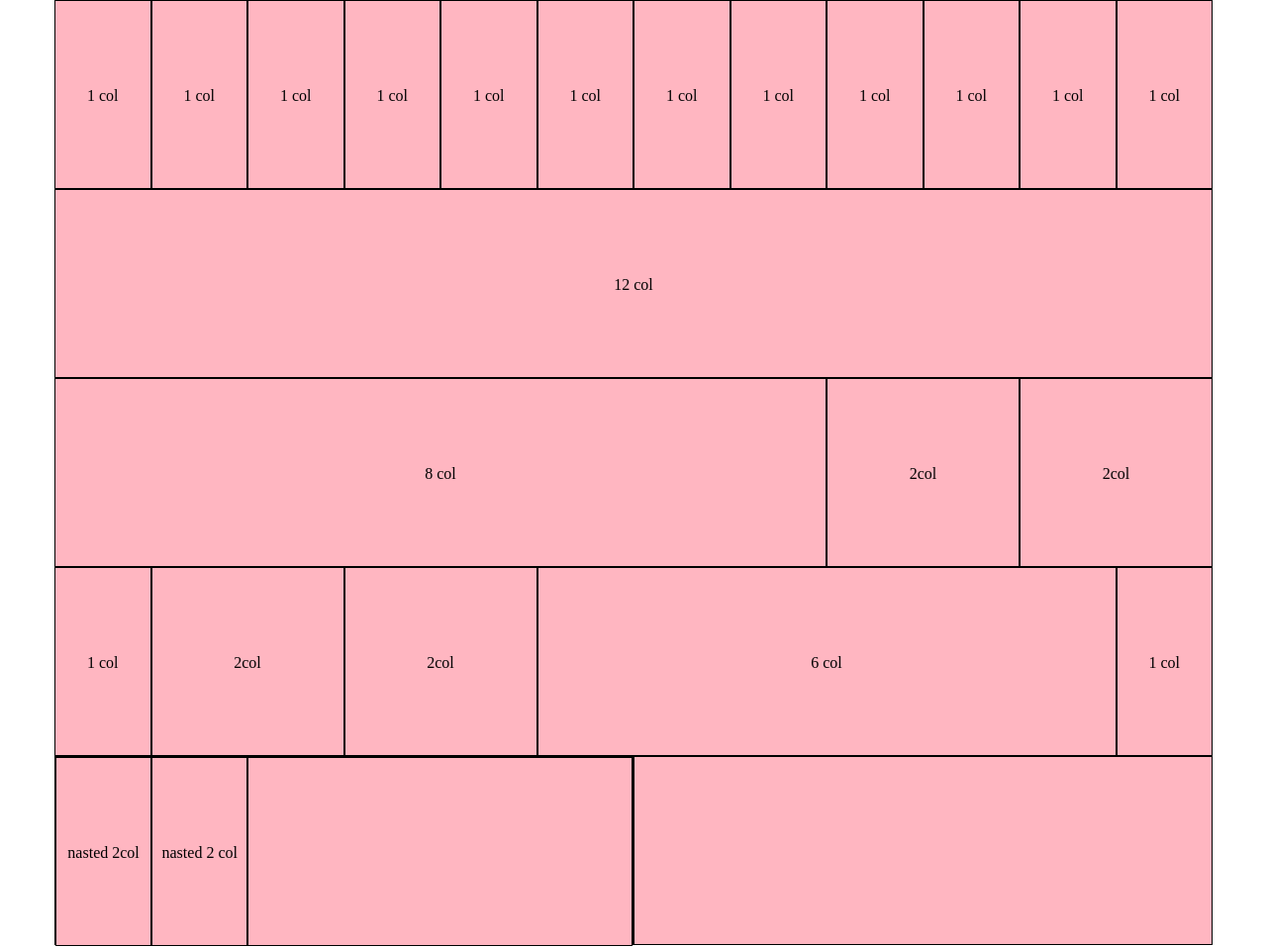
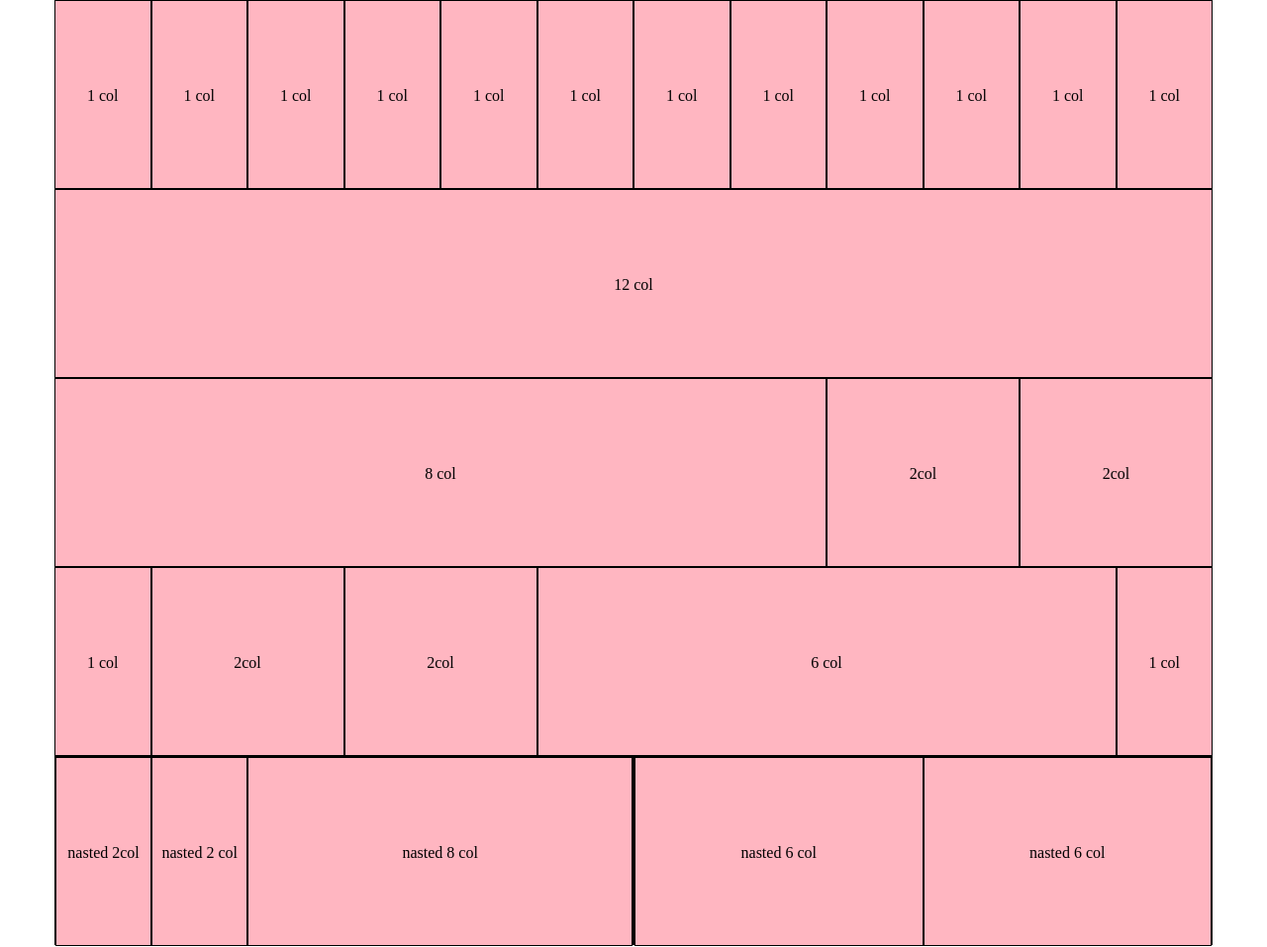
Before and after one commit to merlino79/html-css-12bool, a plain HTML site: page index.html in a window 1280 px wide. Shown: the whole page at 99% size. Drawn offline with Linux system fonts and the light colour scheme.

Commit message:
inserimento nasted e da sistemare

```diff
--- a/index.html
+++ b/index.html
@@ -59,10 +59,12 @@
     <div class="col-6">
       <div class="col-2">nasted 2col</div>
       <div class="col-2">nasted 2 col</div>
-      <div class="col-8"></div>
+      <div class="col-8">nasted 8 col</div>
 
     </div>
     <div class="col-6">
+      <div class="col-6">nasted 6 col</div>
+      <div class="col-6">nasted 6 col</div>
 
     </div>
   </div>
```
